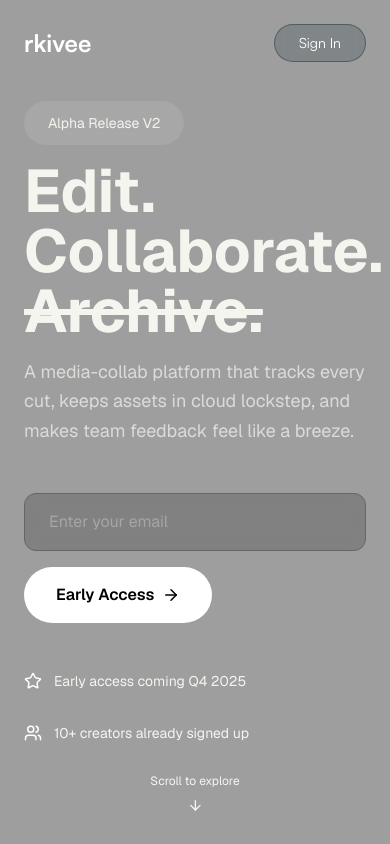
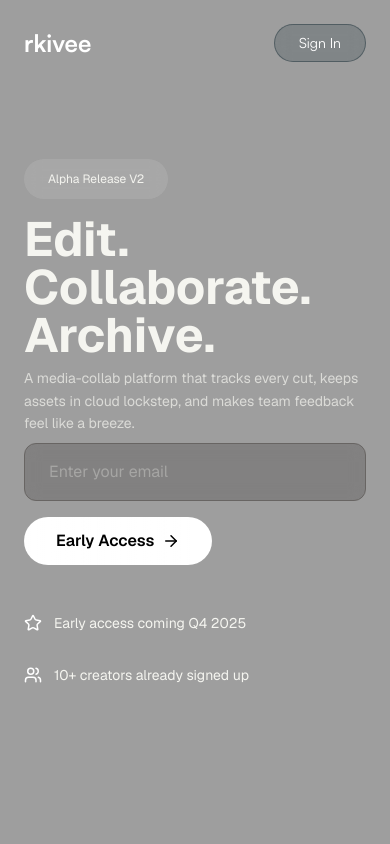
Before and after one commit to rkivee-proj/landing-page, a Next.js app: page / in a window 390 px wide. Shown: the top 844 px of the page. Built offline with nearby package versions, Linux system fonts and the light colour scheme.

Commit message:
lets launch

```diff
--- a/app/components/sections/timeline-demo.tsx
+++ b/app/components/sections/timeline-demo.tsx
@@ -9,20 +9,20 @@ export default function TimelineDemo() {
         <div key="1">
           <p className="mb-8 text-md font-normal text-neutral-800 md:text-md dark:text-neutral-200">
             See a full history of every change made to your project. With a simple commit, you can save a snapshot of your work with a clear message, revert to any previous state instantly, and never fear overwriting a great idea again.          </p>
-          <div className="grid grid-cols-2 gap-4">
+          <div className="grid md:grid-cols-2 gap-4 ">
             <img
               src="/screenshots/manageProj.png"
               alt="timeline edit history"
               width={500}
               height={500}
-              className="h-20 w-full rounded-lg object-cover shadow-[0_0_24px_rgba(34,_42,_53,_0.06),_0_1px_1px_rgba(0,_0,_0,_0.05),_0_0_0_1px_rgba(34,_42,_53,_0.04),_0_0_4px_rgba(34,_42,_53,_0.08),_0_16px_68px_rgba(47,_48,_55,_0.05),_0_1px_0_rgba(255,_255,_255,_0.1)_inset] md:h-44 lg:h-60"
+              className="w-full rounded-lg object-cover shadow-[0_0_24px_rgba(34,_42,_53,_0.06),_0_1px_1px_rgba(0,_0,_0,_0.05),_0_0_0_1px_rgba(34,_42,_53,_0.04),_0_0_4px_rgba(34,_42,_53,_0.08),_0_16px_68px_rgba(47,_48,_55,_0.05),_0_1px_0_rgba(255,_255,_255,_0.1)_inset] md:h-44 lg:h-60"
             />
             <img
               src="/screenshots/actions.png"
               alt="version control visualization"
               width={500}
               height={500}
-              className="h-20 w-full rounded-lg object-cover shadow-[0_0_24px_rgba(34,_42,_53,_0.06),_0_1px_1px_rgba(0,_0,_0,_0.05),_0_0_0_1px_rgba(34,_42,_53,_0.04),_0_0_4px_rgba(34,_42,_53,_0.08),_0_16px_68px_rgba(47,_48,_55,_0.05),_0_1px_0_rgba(255,_255,_255,_0.1)_inset] md:h-44 lg:h-60"
+              className="w-full rounded-lg object-cover shadow-[0_0_24px_rgba(34,_42,_53,_0.06),_0_1px_1px_rgba(0,_0,_0,_0.05),_0_0_0_1px_rgba(34,_42,_53,_0.04),_0_0_4px_rgba(34,_42,_53,_0.08),_0_16px_68px_rgba(47,_48,_55,_0.05),_0_1px_0_rgba(255,_255,_255,_0.1)_inset] md:h-44 lg:h-60"
             />
           </div>
         </div>
@@ -34,20 +34,20 @@ export default function TimelineDemo() {
         <div key="2">
           <p className="mb-8 text-md font-normal text-neutral-800 md:text-md dark:text-neutral-200">
             Your project files are versioned by Git while your large media files are intelligently synced to the cloud. Everyone on your team has access to the latest assets, all the time, from anywhere. No more passing hard drives.          </p>
-          <div className="grid grid-cols-2 gap-4">
+          <div className="grid md:grid-cols-2 gap-4">
             <img
               src="/screenshots/fileExp.png"
               alt="synchronized asset management"
               width={500}
               height={500}
-              className="h-20 w-full rounded-lg object-cover shadow-[0_0_24px_rgba(34,_42,_53,_0.06),_0_1px_1px_rgba(0,_0,_0,_0.05),_0_0_0_1px_rgba(34,_42,_53,_0.04),_0_0_4px_rgba(34,_42,_53,_0.08),_0_16px_68px_rgba(47,_48,_55,_0.05),_0_1px_0_rgba(255,_255,_255,_0.1)_inset] md:h-44 lg:h-60"
+              className="w-full rounded-lg object-cover shadow-[0_0_24px_rgba(34,_42,_53,_0.06),_0_1px_1px_rgba(0,_0,_0,_0.05),_0_0_0_1px_rgba(34,_42,_53,_0.04),_0_0_4px_rgba(34,_42,_53,_0.08),_0_16px_68px_rgba(47,_48,_55,_0.05),_0_1px_0_rgba(255,_255,_255,_0.1)_inset] md:h-44 lg:h-60"
             />
             <img
               src="/screenshots/myRepo.png"
               alt="google drive integration"
               width={500}
               height={500}
-              className="h-20 w-full rounded-lg object-cover shadow-[0_0_24px_rgba(34,_42,_53,_0.06),_0_1px_1px_rgba(0,_0,_0,_0.05),_0_0_0_1px_rgba(34,_42,_53,_0.04),_0_0_4px_rgba(34,_42,_53,_0.08),_0_16px_68px_rgba(47,_48,_55,_0.05),_0_1px_0_rgba(255,_255,_255,_0.1)_inset] md:h-44 lg:h-60"
+              className="w-full rounded-lg object-cover shadow-[0_0_24px_rgba(34,_42,_53,_0.06),_0_1px_1px_rgba(0,_0,_0,_0.05),_0_0_0_1px_rgba(34,_42,_53,_0.04),_0_0_4px_rgba(34,_42,_53,_0.08),_0_16px_68px_rgba(47,_48,_55,_0.05),_0_1px_0_rgba(255,_255,_255,_0.1)_inset] md:h-44 lg:h-60"
             />
           </div>
         </div>
@@ -60,20 +60,20 @@ export default function TimelineDemo() {
           <p className="mb-4 text-md font-normal text-neutral-800 md:text-md dark:text-neutral-200">
             Use branches to let multiple editors, colorists, and sound designers work on the same project simultaneously. Experiment freely without affecting the main cut, then merge changes back with confidence when they're ready.          </p>
 
-          <div className="grid grid-cols-2 gap-4">
+          <div className="grid md:grid-cols-2 gap-4">
             <img
               src="/screenshots/collab.png"
               alt="contextual feedback interface"
               width={500}
               height={500}
-              className="h-20 w-full rounded-lg object-cover shadow-[0_0_24px_rgba(34,_42,_53,_0.06),_0_1px_1px_rgba(0,_0,_0,_0.05),_0_0_0_1px_rgba(34,_42,_53,_0.04),_0_0_4px_rgba(34,_42,_53,_0.08),_0_16px_68px_rgba(47,_48,_55,_0.05),_0_1px_0_rgba(255,_255,_255,_0.1)_inset] md:h-44 lg:h-60"
+              className="w-full rounded-lg object-cover shadow-[0_0_24px_rgba(34,_42,_53,_0.06),_0_1px_1px_rgba(0,_0,_0,_0.05),_0_0_0_1px_rgba(34,_42,_53,_0.04),_0_0_4px_rgba(34,_42,_53,_0.08),_0_16px_68px_rgba(47,_48,_55,_0.05),_0_1px_0_rgba(255,_255,_255,_0.1)_inset] md:h-44 lg:h-60"
             />
             <img
               src="/screenshots/driveConn.png"
               alt="annotation tools"
               width={500}
               height={500}
-              className="h-20 w-full rounded-lg object-cover shadow-[0_0_24px_rgba(34,_42,_53,_0.06),_0_1px_1px_rgba(0,_0,_0,_0.05),_0_0_0_1px_rgba(34,_42,_53,_0.04),_0_0_4px_rgba(34,_42,_53,_0.08),_0_16px_68px_rgba(47,_48,_55,_0.05),_0_1px_0_rgba(255,_255,_255,_0.1)_inset] md:h-44 lg:h-60"
+              className="w-full rounded-lg object-cover shadow-[0_0_24px_rgba(34,_42,_53,_0.06),_0_1px_1px_rgba(0,_0,_0,_0.05),_0_0_0_1px_rgba(34,_42,_53,_0.04),_0_0_4px_rgba(34,_42,_53,_0.08),_0_16px_68px_rgba(47,_48,_55,_0.05),_0_1px_0_rgba(255,_255,_255,_0.1)_inset] md:h-44 lg:h-60"
             />
           </div>
         </div>
@@ -85,20 +85,20 @@ export default function TimelineDemo() {
         <div key="4">
           <p className="mb-8 text-md font-normal text-neutral-800 md:text-md dark:text-neutral-200">
             Stop hunting for changes. Our revolutionary diff tool lets you visually compare two versions of your timeline. Instantly spot added clips, changed effects, and modified audio with frame-perfect accuracy.          </p>
-          <div className="grid grid-cols-2 gap-4">
+          <div className="grid md:grid-cols-2 gap-4">
             <img
               src="/screenshots/actions.png"
               alt="automated archiving system"
               width={500}
               height={500}
-              className="h-20 w-full rounded-lg object-cover shadow-[0_0_24px_rgba(34,_42,_53,_0.06),_0_1px_1px_rgba(0,_0,_0,_0.05),_0_0_0_1px_rgba(34,_42,_53,_0.04),_0_0_4px_rgba(34,_42,_53,_0.08),_0_16px_68px_rgba(47,_48,_55,_0.05),_0_1px_0_rgba(255,_255,_255,_0.1)_inset] md:h-44 lg:h-60"
+              className="w-full rounded-lg object-cover shadow-[0_0_24px_rgba(34,_42,_53,_0.06),_0_1px_1px_rgba(0,_0,_0,_0.05),_0_0_0_1px_rgba(34,_42,_53,_0.04),_0_0_4px_rgba(34,_42,_53,_0.08),_0_16px_68px_rgba(47,_48,_55,_0.05),_0_1px_0_rgba(255,_255,_255,_0.1)_inset] md:h-44 lg:h-60"
             />
             <img
               src="/screenshots/fileExp.png"
               alt="version organization"
               width={500}
               height={500}
-              className="h-20 w-full rounded-lg object-cover shadow-[0_0_24px_rgba(34,_42,_53,_0.06),_0_1px_1px_rgba(0,_0,_0,_0.05),_0_0_0_1px_rgba(34,_42,_53,_0.04),_0_0_4px_rgba(34,_42,_53,_0.08),_0_16px_68px_rgba(47,_48,_55,_0.05),_0_1px_0_rgba(255,_255,_255,_0.1)_inset] md:h-44 lg:h-60"
+              className="w-full rounded-lg object-cover shadow-[0_0_24px_rgba(34,_42,_53,_0.06),_0_1px_1px_rgba(0,_0,_0,_0.05),_0_0_0_1px_rgba(34,_42,_53,_0.04),_0_0_4px_rgba(34,_42,_53,_0.08),_0_16px_68px_rgba(47,_48,_55,_0.05),_0_1px_0_rgba(255,_255,_255,_0.1)_inset] md:h-44 lg:h-60"
             />
           </div>
         </div>
--- a/app/components/ui/Mask.tsx
+++ b/app/components/ui/Mask.tsx
@@ -208,7 +208,7 @@ export default function PixelatedReveal() {
             className="mb-4"
           >
             <span
-              className="px-6 py-3 backdrop-blur-sm rounded-full text-sm inline-block"
+              className="px-6 py-3 backdrop-blur-sm rounded-full md:text-sm text-xs inline-block"
               style={{
                 backgroundColor: 'rgba(255, 255, 255, 0.1)',
                 // border: '1px solid rgba(245, 245, 240, 0.2)',
@@ -228,18 +228,18 @@ export default function PixelatedReveal() {
             initial={{ opacity: 0, y: 50 }}
             animate={{ opacity: 1, y: 0 }}
             transition={{ duration: 1, delay: 0.4 }}
-            className="text-6xl lg:text-8xl mb-4 font-bold leading-[1] text-dark-text"
+            className="text-5xl lg:text-8xl mb-2 md:mb-4 font-bold leading-[1] text-dark-text"
           >
             {/* {COMPANY_INFO.tagline} */}
             Edit. Collaborate.
-            <span className='line-through'> Archive.</span>
+            <span className=''> Archive.</span>
           </motion.h1>
 
           <motion.div
             initial={{ opacity: 0, y: 30 }}
             animate={{ opacity: 1, y: 0 }}
             transition={{ duration: 0.8, delay: 0.6 }}
-            className="text-lg lg:text-xl max-w-3xl leading-relaxed"
+            className="text-sm lg:text-xl max-w-3xl mb-2 md:mb-4 leading-relaxed"
           >
             <div className="opacity-70">
               {COMPANY_INFO.description}
@@ -279,7 +279,7 @@ export default function PixelatedReveal() {
         </div>
 
         {/* Scroll indicator - Centered */}
-        <ScrollIndicator />
+        {/* <ScrollIndicator /> */}
 
       </div>
     </div>
--- a/app/components/ui/WaitlistForm.tsx
+++ b/app/components/ui/WaitlistForm.tsx
@@ -111,10 +111,10 @@ export default function WaitlistForm() {
         initial={{ scale: 0.8, opacity: 0 }}
         animate={{ scale: 1, opacity: 1 }}
         transition={{ duration: 0.5 }}
-        className="flex items-center gap-3 p-6 rounded-xl max-w-md bg-success/20 border border-success/30"
+        className="flex items-center gap-3 p-3 md:p-6 rounded-xl max-w-md bg-success/20 border border-success/30"
       >
         <Check size={24} className="text-accent-primary" />
-        <span className="text-lg text-dark-text">
+        <span className="text-sm md:text-lg text-dark-text">
           You're in! Check your email for confirmation.
         </span>
       </motion.div>
@@ -147,7 +147,7 @@ export default function WaitlistForm() {
           whileHover={{ scale: isLoading ? 1 : 1.05, y: isLoading ? 0 : -3 }}
           whileTap={{ scale: isLoading ? 1 : 0.95 }}
           disabled={isLoading}
-          className="relative px-8 py-4 rounded-full bg-white text-black font-semibold transition-all flex items-center gap-2 disabled:opacity-50 disabled:cursor-not-allowed min-w-[140px] justify-center overflow-hidden group"
+          className="relative px-8 py-3 md:py-4 rounded-full bg-white text-black font-semibold transition-all flex items-center gap-2 disabled:opacity-50 disabled:cursor-not-allowed min-w-[140px] justify-center overflow-hidden group"
           style={{
             // background: 'linear-gradient(135deg, #FCD34D 0%, #F59E0B 50%, #EF4444 100%)',
             // boxShadow: '0 0 30px rgba(245, 158, 11, 0.6), 0 0 60px rgba(245, 158, 11, 0.3), 0 0 90px rgba(245, 158, 11, 0.1)'
@@ -178,7 +178,7 @@ export default function WaitlistForm() {
           <span className="relative z-10 flex items-center gap-2">
             {isLoading ? (
               <div
-                className="w-5 h-5 border-2 rounded-full animate-spin border-white border-t-transparent"
+                className="w-4 h-4 border-2 rounded-full animate-spin border-white border-t-transparent"
               />
             ) : (
               <>
```
